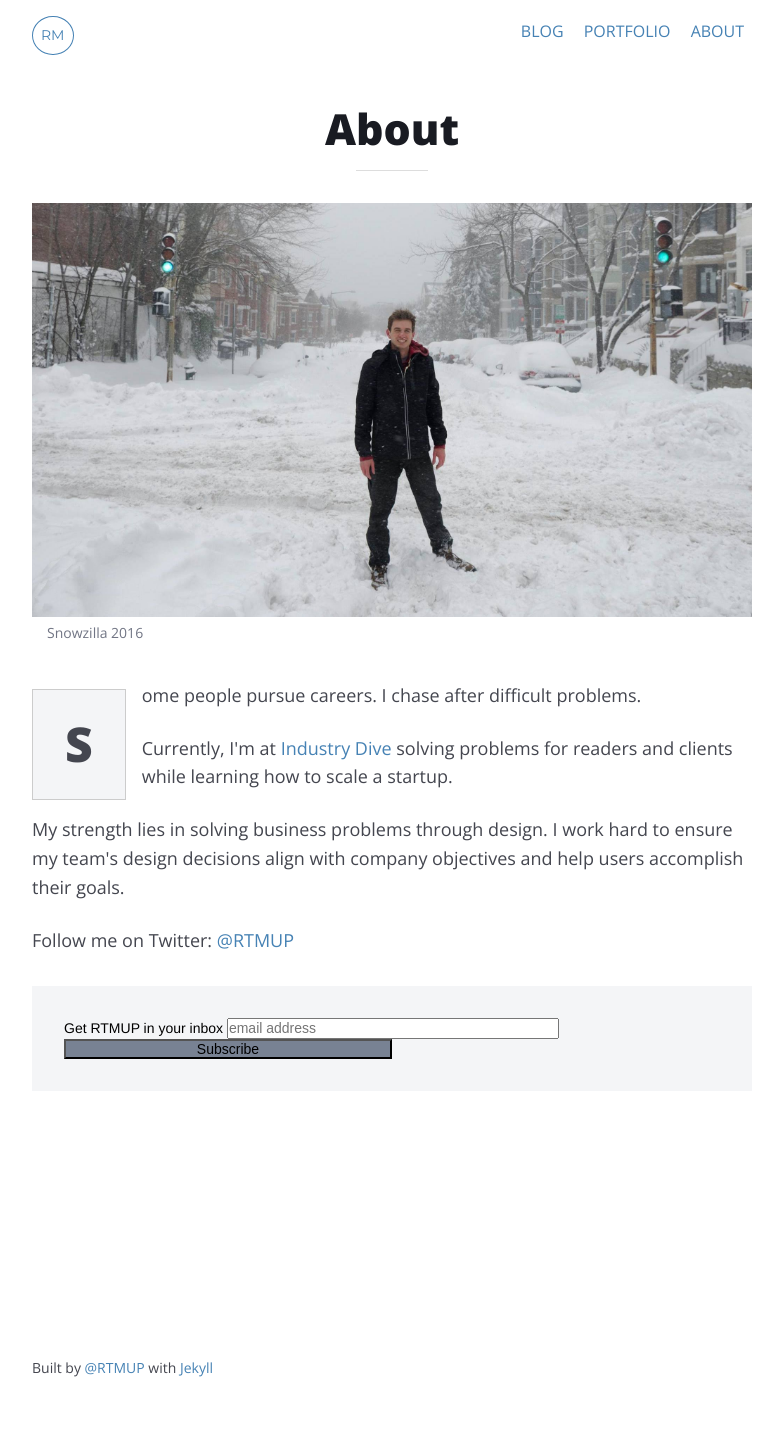
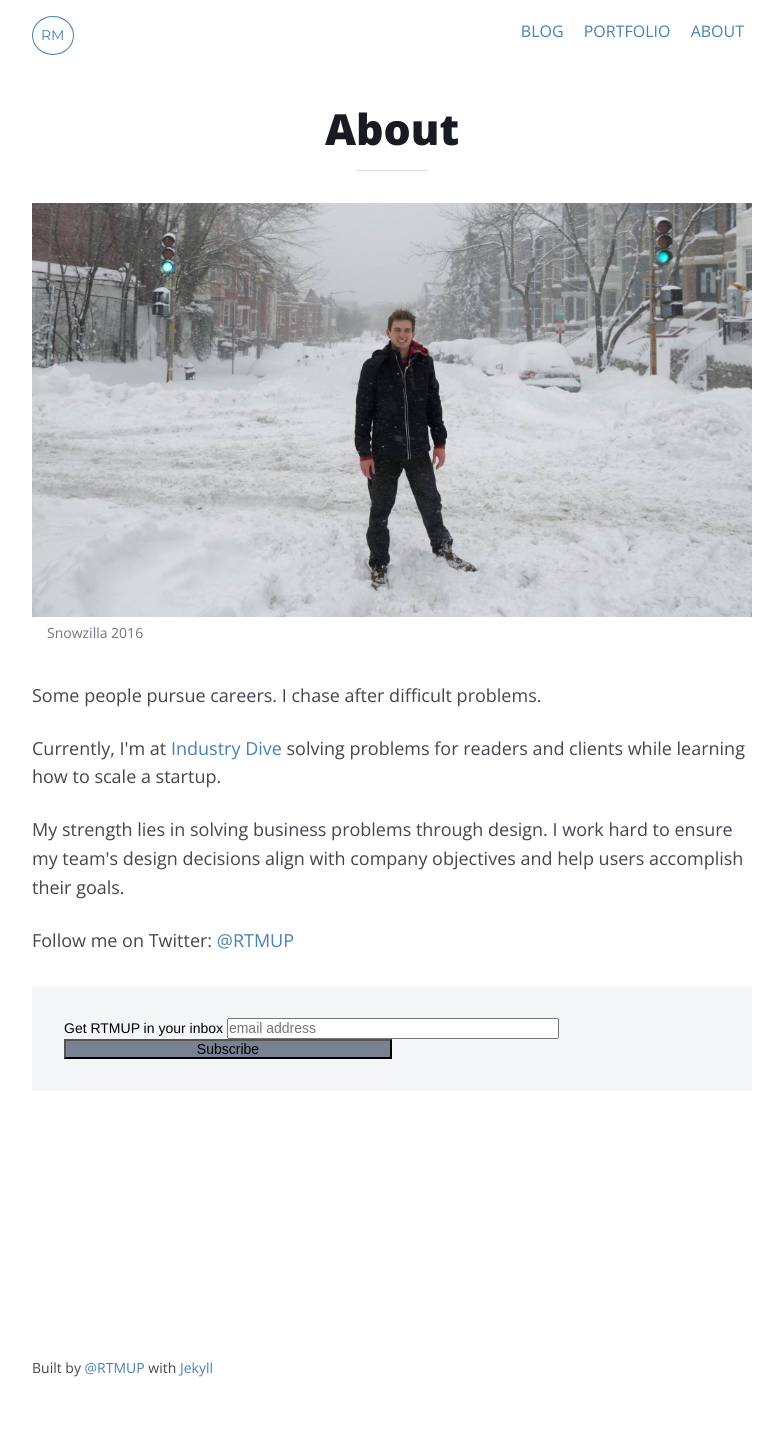
Before and after one commit to mcknightlabs/rtmup, a Jekyll site: the page built from about.html, in a window 1280 px wide. Shown: the whole page, without its empty margins (248-1031 px from the left). Built offline with Jekyll 4.4.1, drawn with Linux system fonts in a browser that asks for light colours; comment, search, counter and statistics services are not loaded.

Commit message:
removes dropcap on about

```diff
--- a/about.html
+++ b/about.html
@@ -8,7 +8,7 @@ title: About
 <figcaption>Snowzilla 2016</figcaption>
 </figure>
 
-<p><span class="drop-cap">S</span>ome people pursue careers. I chase after difficult problems.</p>
+<p>Some people pursue careers. I chase after difficult problems.</p>
 
 <p>Currently, I'm at <a href="http://industrydive.com/">Industry Dive</a> solving problems for readers and clients while learning how to scale a startup.</p>
 
```
